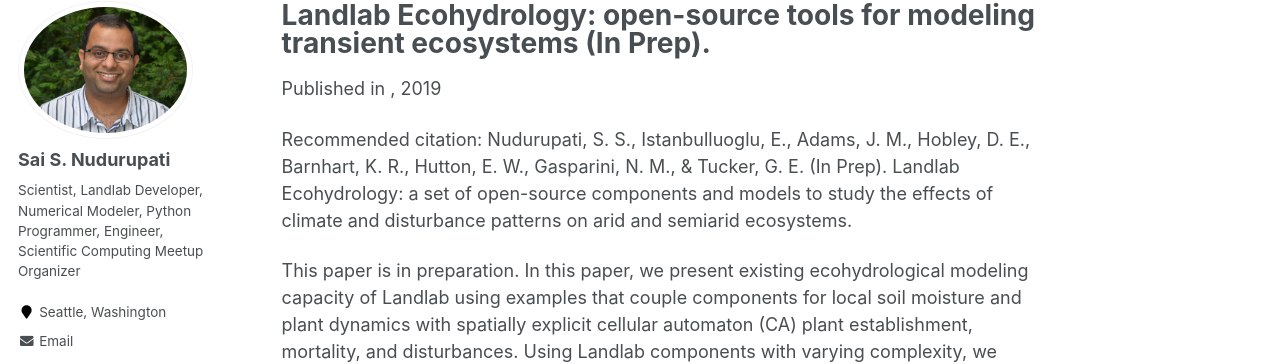
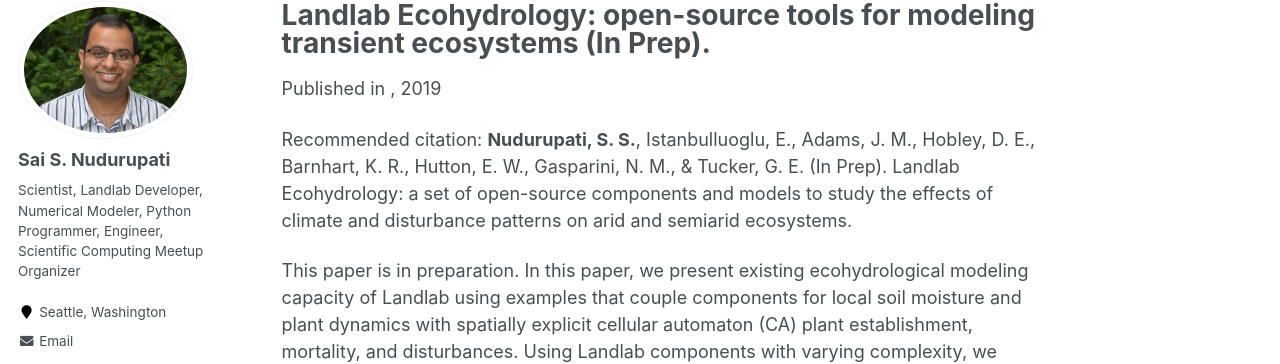
Before and after one commit to saisiddu/saisiddu.github.io, a Jekyll site: the page built from _publications/2019-09-01-Sai_Landlab_Ecohydrology.md, in a window 1280 px wide and 1059 px high. Shown: the part 117-481 px from the top of the window. Built offline with Jekyll 4.4.1, drawn with Linux system fonts in a browser that asks for light colours; some web fonts are replaced.

```diff
--- a/_publications/2019-09-01-Sai_Landlab_Ecohydrology.md
+++ b/_publications/2019-09-01-Sai_Landlab_Ecohydrology.md
@@ -6,6 +6,6 @@ excerpt: 'In this paper, we present existing ecohydrological modeling capacity o
 date: 2019-09-01
 venue: ''
 paperurl: ''
-citation: 'Nudurupati, S. S., Istanbulluoglu, E., Adams, J. M., Hobley, D. E., Barnhart, K. R., Hutton, E. W., Gasparini, N. M., & Tucker, G. E. (In Prep). Landlab Ecohydrology: a set of open-source components and models to study the effects of climate and disturbance patterns on arid and semiarid ecosystems.'
+citation: '<b>Nudurupati, S. S.</b>, Istanbulluoglu, E., Adams, J. M., Hobley, D. E., Barnhart, K. R., Hutton, E. W., Gasparini, N. M., & Tucker, G. E. (In Prep). Landlab Ecohydrology: a set of open-source components and models to study the effects of climate and disturbance patterns on arid and semiarid ecosystems.'
 ---
 This paper is in preparation. In this paper, we present existing ecohydrological modeling capacity of Landlab using examples that couple components for local soil moisture and plant dynamics with spatially explicit cellular automaton (CA) plant establishment, mortality, and disturbances. Using Landlab components with varying complexity, we discuss the role topography plays on plant organization, and contributions of fire and grazing disturbances on the spatial and temporal characteristics of woody plant encroachment (WPE) and savanna dynamics.
```
